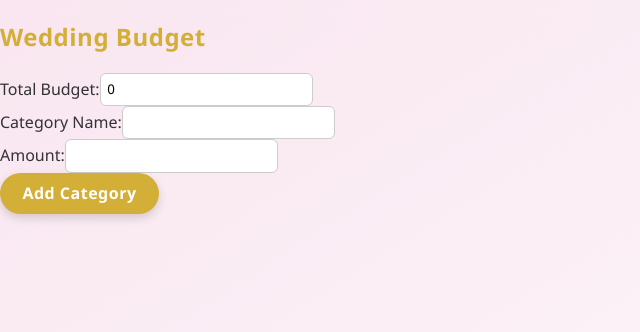
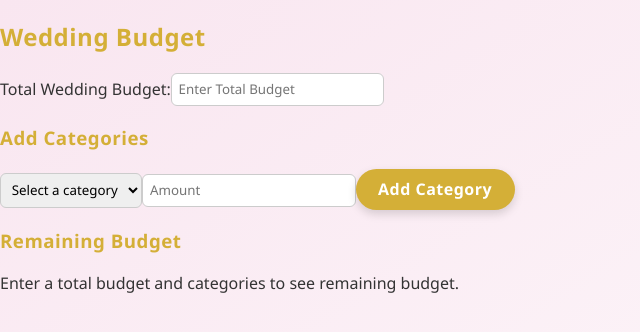
Before and after one commit to zivklein21/WeddingzAI-Front, a React (Vite) app in the folder frontend/WeddingzAIFront/: page /budget in a window 1280 px wide. Shown: the top 332 px of the page, without its empty margins (0-640 px from the left). Built offline with nearby package versions, Linux system fonts and the light colour scheme.

Commit message:
pie chart + choose catagory

```diff
--- a/frontend/WeddingzAIFront/package.json
+++ b/frontend/WeddingzAIFront/package.json
@@ -13,6 +13,7 @@
     "axios": "^1.8.3",
     "react": "^19.0.0",
     "react-dom": "^19.0.0",
+    "react-icons": "^5.5.0",
     "react-router-dom": "^7.4.0",
     "recharts": "^2.15.1",
     "zod": "^3.24.2"
--- a/frontend/WeddingzAIFront/src/pages/BudgetPage.tsx
+++ b/frontend/WeddingzAIFront/src/pages/BudgetPage.tsx
@@ -1,72 +1,127 @@
 import React, { useState } from "react";
-import { BarChart, Bar, XAxis, YAxis, Tooltip, CartesianGrid, ResponsiveContainer } from "recharts";
+import { PieChart, Pie, Cell, Tooltip, Legend } from "recharts";
+
+const categoryOptions = [
+  "Venue", "Suit", "Dress", "Catering", "Photography", "Flowers", "Music", "Transportation", "Decorations"
+];
+
+const COLORS = ["#0088FE", "#00C49F", "#FFBB28", "#FF8042", "#AF19FF", "#FF4560", "#FF69B4", "#32CD32", "#FFD700", "#FFFFFF"];
 
 const BudgetPage = () => {
-    const [totalBudget, setTotalBudget] = useState<number>(0);
+  const [totalBudget, setTotalBudget] = useState("");
   const [categories, setCategories] = useState<{ name: string; amount: number }[]>([]);
-    const [categoryName, setCategoryName] = useState<string>("");
-    const [amount, setAmount] = useState<string>("");
+  const [selectedCategory, setSelectedCategory] = useState("");
+  const [newAmount, setNewAmount] = useState("");
 
   const handleAddCategory = () => {
-        if (categoryName && amount) {
-            setCategories([...categories, { name: categoryName, amount: parseFloat(amount) || 0 }]);
-            setCategoryName("");
-            setAmount("");
-        }
+    const amount = parseFloat(newAmount);
+    if (!selectedCategory || isNaN(amount) || amount <= 0) return;
+    setCategories([...categories, { name: selectedCategory, amount }]);
+    setSelectedCategory("");
+    setNewAmount("");
   };
 
+  const handleRemoveCategory = (index: number) => {
+    setCategories(categories.filter((_, i) => i !== index));
+  };
+
+  const totalSpent = categories.reduce((acc, curr) => acc + curr.amount, 0);
+  const remainingBudget = totalBudget ? Math.max(parseFloat(totalBudget) - totalSpent, 0) : 0;
+
+  const pieData = [
+    ...categories,
+    { name: "Remaining Budget", amount: remainingBudget }
+  ];
+
   return (
-        <div className="p-6 max-w-lg mx-auto bg-white rounded-xl shadow-md space-y-4">
+    <div className="p-6 max-w-2xl mx-auto bg-white rounded-xl shadow-md space-y-4">
+      <div>
         <h2 className="text-xl font-bold">Wedding Budget</h2>
-            <div>
-                <label className="block font-medium">Total Budget:</label>
+        <div className="mb-4">
+          <label className="block">Total Wedding Budget:</label>
           <input
             type="number"
             value={totalBudget}
-                    onChange={(e) => setTotalBudget(parseFloat(e.target.value) || 0)}
+            onChange={(e) => setTotalBudget(e.target.value)}
+            placeholder="Enter Total Budget"
             className="border p-2 w-full rounded"
           />
         </div>
-
-            <div>
-                <label className="block font-medium">Category Name:</label>
-                <input
-                    type="text"
-                    value={categoryName}
-                    onChange={(e) => setCategoryName(e.target.value)}
-                    className="border p-2 w-full rounded"
-                />
       </div>
 
       <div>
-                <label className="block font-medium">Amount:</label>
+        <h3 className="text-lg font-bold">Add Categories</h3>
+        <div className="flex space-x-4">
+          <select
+            value={selectedCategory}
+            onChange={(e) => setSelectedCategory(e.target.value)}
+            className="border p-2 w-full rounded"
+          >
+            <option value="" disabled>Select a category</option>
+            {categoryOptions.map((category, index) => (
+              <option key={index} value={category}>{category}</option>
+            ))}
+          </select>
           <input
             type="number"
-                    value={amount}
-                    onChange={(e) => setAmount(e.target.value)}
+            value={newAmount}
+            onChange={(e) => setNewAmount(e.target.value)}
+            placeholder="Amount"
             className="border p-2 w-full rounded"
           />
-            </div>
-
           <button
             onClick={handleAddCategory}
-                className="bg-blue-500 text-white px-4 py-2 rounded hover:bg-blue-600"
+            className="bg-blue-500 text-white p-2 rounded"
           >
             Add Category
           </button>
+        </div>
+      </div>
 
-            {categories.length > 0 && (
       <div className="mt-4">
+        {categories.length > 0 && <h3 className="text-lg font-bold">Categories:</h3>}
+        <div>
+          {categories.map((category, index) => (
+            <div key={index} className="flex justify-between items-center py-2">
+              <span>{category.name}: ${category.amount.toFixed(2)}</span>
+              <button onClick={() => handleRemoveCategory(index)} className="text-red-500">Remove</button>
+            </div>
+          ))}
+        </div>
+      </div>
+
+      <div className="mt-4">
+        <h3 className="text-lg font-bold">Remaining Budget</h3>
+        <div>
+          {totalBudget && categories.length > 0 ? (
+            <p>Remaining Budget: ${remainingBudget.toFixed(2)}</p>
+          ) : (
+            <p>Enter a total budget and categories to see remaining budget.</p>
+          )}
+        </div>
+      </div>
+
+      {categories.length > 0 && totalBudget && (
+        <div className="mt-6">
           <h3 className="text-lg font-bold">Budget Breakdown</h3>
-                    <ResponsiveContainer width="100%" height={300}>
-                        <BarChart data={categories}>
-                            <CartesianGrid strokeDasharray="3 3" />
-                            <XAxis dataKey="name" />
-                            <YAxis />
+          <PieChart width={400} height={400}>
+            <Pie
+              data={pieData}
+              dataKey="amount"
+              nameKey="name"
+              cx="50%"
+              cy="50%"
+              outerRadius={120}
+              fill="#8884d8"
+              label={(entry) => `${((entry.amount / parseFloat(totalBudget)) * 100).toFixed(2)}%`}
+            >
+              {pieData.map((entry, index) => (
+                <Cell key={`cell-${index}`} fill={entry.name === "Remaining Budget" ? "#FFFFFF" : COLORS[index % COLORS.length]} />
+              ))}
+            </Pie>
             <Tooltip />
-                            <Bar dataKey="amount" fill="#8884d8" />
-                        </BarChart>
-                    </ResponsiveContainer>
+            <Legend />
+          </PieChart>
         </div>
       )}
     </div>
```
Also changed, not shown: 1 other file (tests, documents, lock files or other folders). Lines whose indentation alone changed are shown as unchanged.
